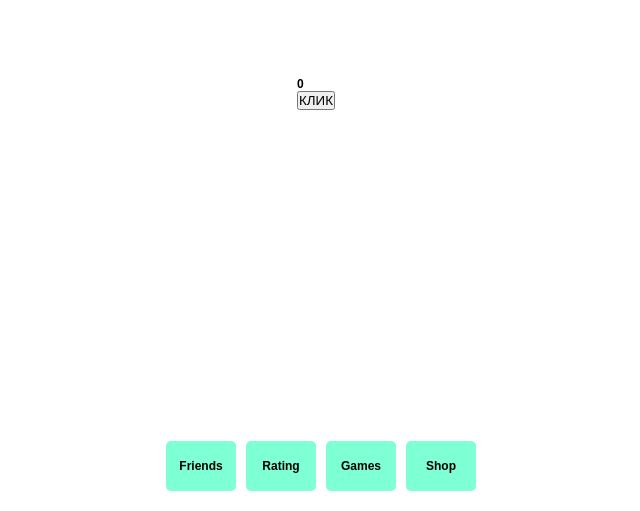
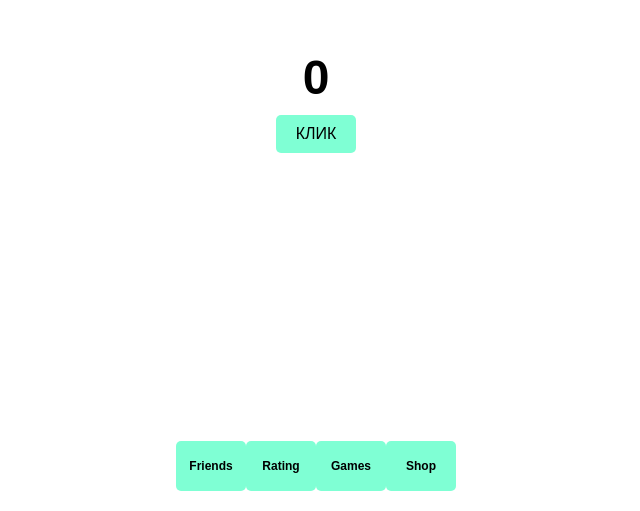
Before and after one commit to karton955/cs-site, a plain HTML site: page index.html in a window 1280 px wide. Shown: the part 289-800 px from the top of the page, without its empty margins (324-964 px from the left). Drawn offline with Linux system fonts and the light colour scheme.

Commit message:
style.css

```diff
--- a/style.css
+++ b/style.css
@@ -1,23 +1,44 @@
-*{
+* {
     margin: 0;
     padding: 0;
 }
-body{
+
+body {
     height: 100vh;
     display: flex;
     align-items: center;
     justify-content: center;
-    font:bold 12px Arial, Helvetica, sans-serif;
+    font: bold 12px Arial, Helvetica, sans-serif;
     background-color: white;
+    flex-direction: column;
 }
 
-.menu{
+#counter-container {
+    text-align: center;
+    margin-bottom: 20px;
+}
+
+#counter {
+    font-size: 48px;
+    margin-bottom: 10px;
+}
+
+#clickButton {
+    padding: 10px 20px;
+    font-size: 16px;
+    background-color: aquamarine;
+    border: none;
+    border-radius: 5px;
+    cursor: pointer;
+}
+
+.menu {
     display: flex;
     justify-content: center;
     width: 100%;
     max-height: 50px;
-    margin-top: 90%;
 }
+
 .menu ul {
     position: fixed;
     bottom: 0;
@@ -28,7 +49,8 @@ body{
     justify-content: center;
     padding-bottom: 20px;
 }
-.menu ul a{
+
+.menu ul a {
     color: black;
     display: flex;
     align-items: center;
@@ -36,13 +58,13 @@ body{
     padding-bottom: 30px;
     text-decoration: none;
 }
+
 .menu ul li {
     display: flex;
     justify-content: center;
     align-items: center;
     width: 70px;
     height: 20px;
-    margin-left: 10px;
     padding-top: 30px;
     border-radius: 5px;
     background-color: aquamarine;
```
